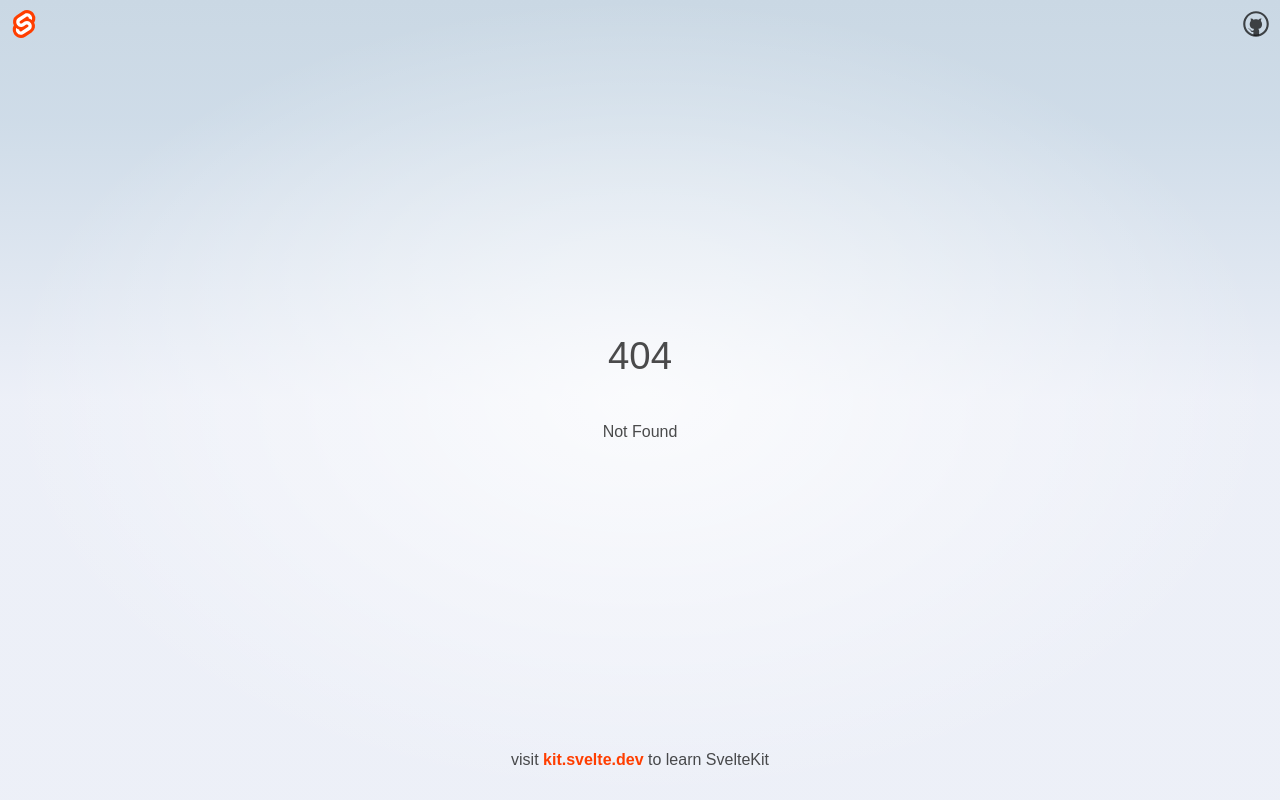
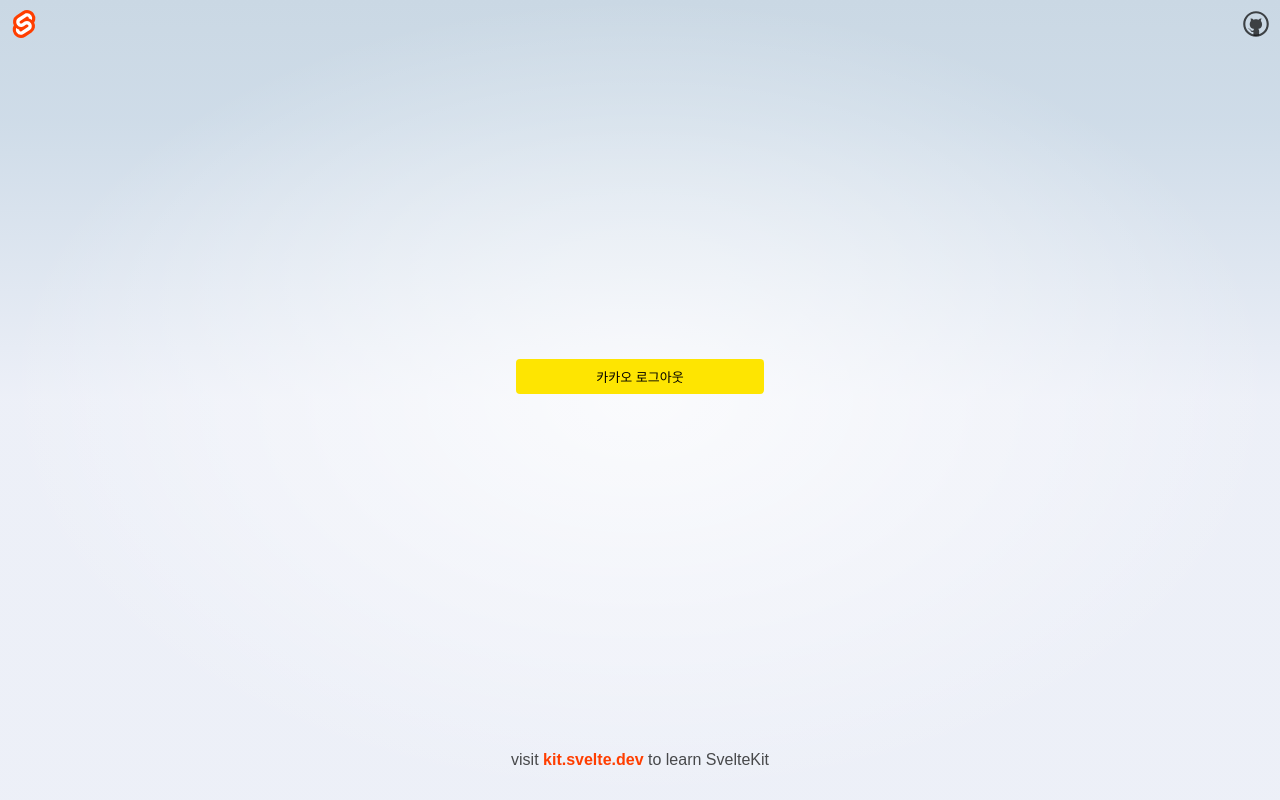
Before and after one commit to GeonWooPaeng/social_login, a SvelteKit app: page /login_result in a window 1280 px wide. Before the commit this address had no page. Built offline with nearby package versions, Linux system fonts and the light colour scheme; no server answers.

Commit message:
feat: kakao login token, user info
make get_token_data_kakao, get_user_info_kakao

```diff
--- /dev/null
+++ b/src/apis/kakao_login.js
@@ -0,0 +1,33 @@
+ import { PUBLIC_KAKAO_OAUTH_TOKEN_URL, PUBLIC_KAKAO_USER_INFO_URL } from '$env/static/public';
+
+export async function get_token_data_kakao(params) {
+	try {
+		const response = await fetch(PUBLIC_KAKAO_OAUTH_TOKEN_URL, {
+			method: 'POST',
+			headers: {
+				'Content-Type': 'application/x-www-form-urlencoded;charset=utf-8'
+			},
+			body: new URLSearchParams(params)
+		});
+		if (!response.ok) throw new Error(`[Error] get_access_token_kakao status: ${response.status}`);
+		return await response.json();
+	} catch (error) {
+		console.log(error);
+	}
+}
+
+export async function get_user_info_kakao(access_token) {
+	try {
+		const response = await fetch(PUBLIC_KAKAO_USER_INFO_URL, {
+			method: 'GET',
+			headers: {
+				'Content-Type': 'application/x-www-form-urlencoded;charset=utf-8',
+				Authorization: `Bearer ${access_token}`
+			}
+		});
+		if (!response.ok) throw new Error(`[Error] get_user_info_kakao status: ${response.status}`);
+		return await response.json();
+	} catch (error) {
+		console.log(error);
+	}
+}
--- /dev/null
+++ b/src/routes/login_result/+page.svelte
@@ -0,0 +1,71 @@
+<style>
+	.div_result_container_cls {
+		width: 100%;
+		font-size: 13px;
+	}
+	.div_logout_container_cls {
+		display: flex;
+		justify-content: center;
+		align-items: center;
+	}
+	.btn_kakao_logout_cls {
+		width: 25%;
+		height: 35px;
+		margin-bottom: 16px;
+		outline: none;
+		border: none;
+		border-radius: 4px;
+		display: inline;
+		background-color: #fee501;
+		text-align: center;
+		font-weight: 400;
+		cursor: pointer;
+	}
+</style>
+
+<svelte:head>
+	<title>Result</title>
+	<meta name="description" content="Social Login Result" />
+</svelte:head>
+
+<div class="div_result_container_cls">
+	<div class="div_logout_container_cls">
+		<button on:click={on_click_kakao_logout} class="btn_kakao_logout_cls"> 카카오 로그아웃 </button>
+	</div>
+	{user_info}
+</div>
+
+<script>
+	import {
+		PUBLIC_REST_API_KEY,
+		PUBLIC_RESULT_REDIRECT_URI,
+		PUBLIC_KAKAO_OAUTH_LOGOUT_URL,
+		PUBLIC_LOGOUT_REDIRECT_URI
+	} from '$env/static/public';
+	import { onMount } from 'svelte';
+	import { get_token_data_kakao, get_user_info_kakao } from '../../apis/kakao_login.js';
+
+	let user_info = '';
+	let access_token = '';
+
+	onMount(async () => {
+		const params = new URLSearchParams(window.location.search);
+		const authorization_code = params.get('code');
+		const access_token_params = {
+			grant_type: 'authorization_code',
+			client_id: PUBLIC_REST_API_KEY,
+			redirect_uri: PUBLIC_RESULT_REDIRECT_URI,
+			code: authorization_code
+		};
+
+		const token_data = await get_token_data_kakao(access_token_params);
+		const user_data = await get_user_info_kakao(token_data.access_token);
+		user_info = JSON.stringify(user_data, null, 4);
+		access_token = token_data.access_token;
+	});
+
+	async function on_click_kakao_logout() {
+		const logout_url = `${PUBLIC_KAKAO_OAUTH_LOGOUT_URL}?client_id=${PUBLIC_REST_API_KEY}&logout_redirect_uri=${PUBLIC_LOGOUT_REDIRECT_URI}`;
+		window.location.href = logout_url;
+	}
+</script>
```
